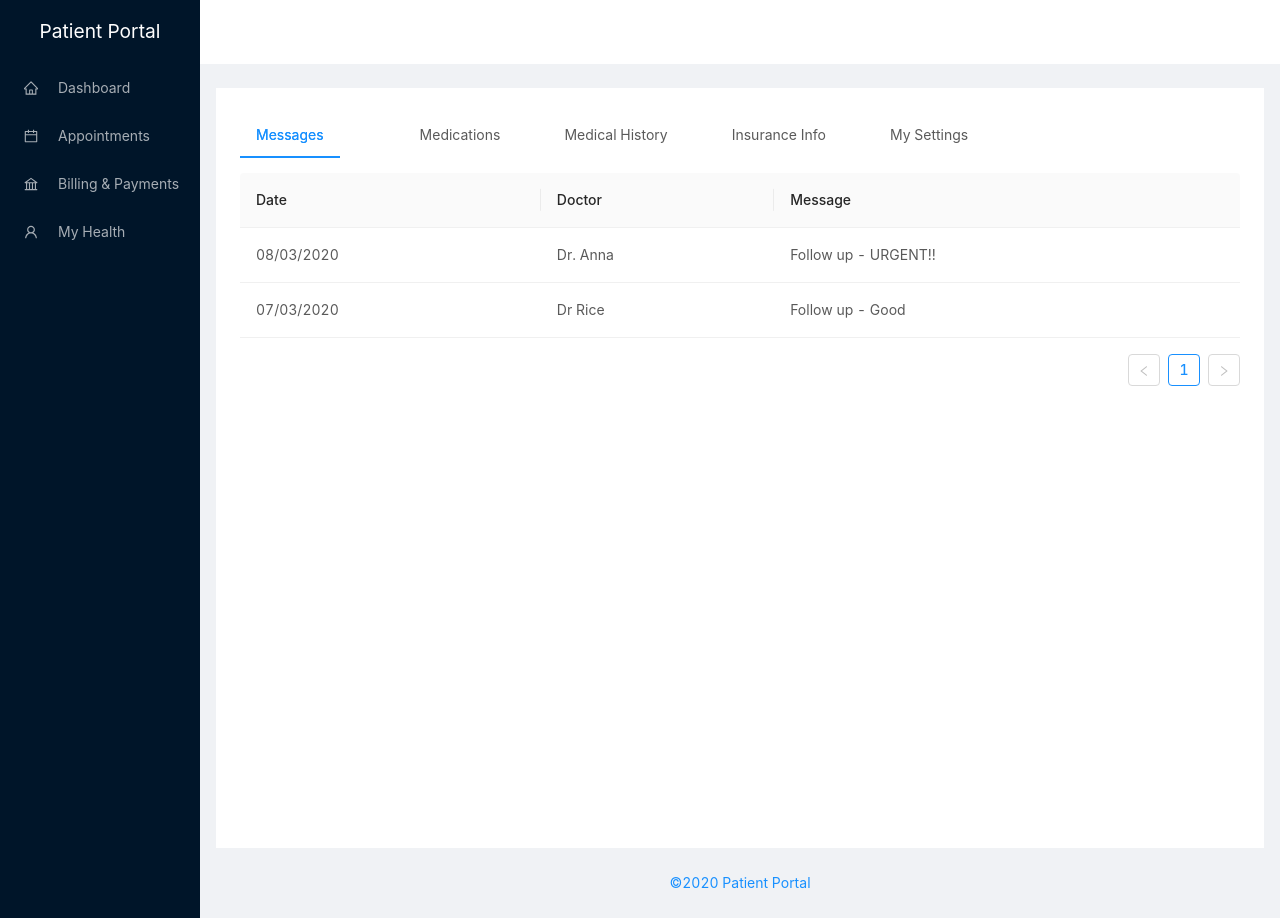
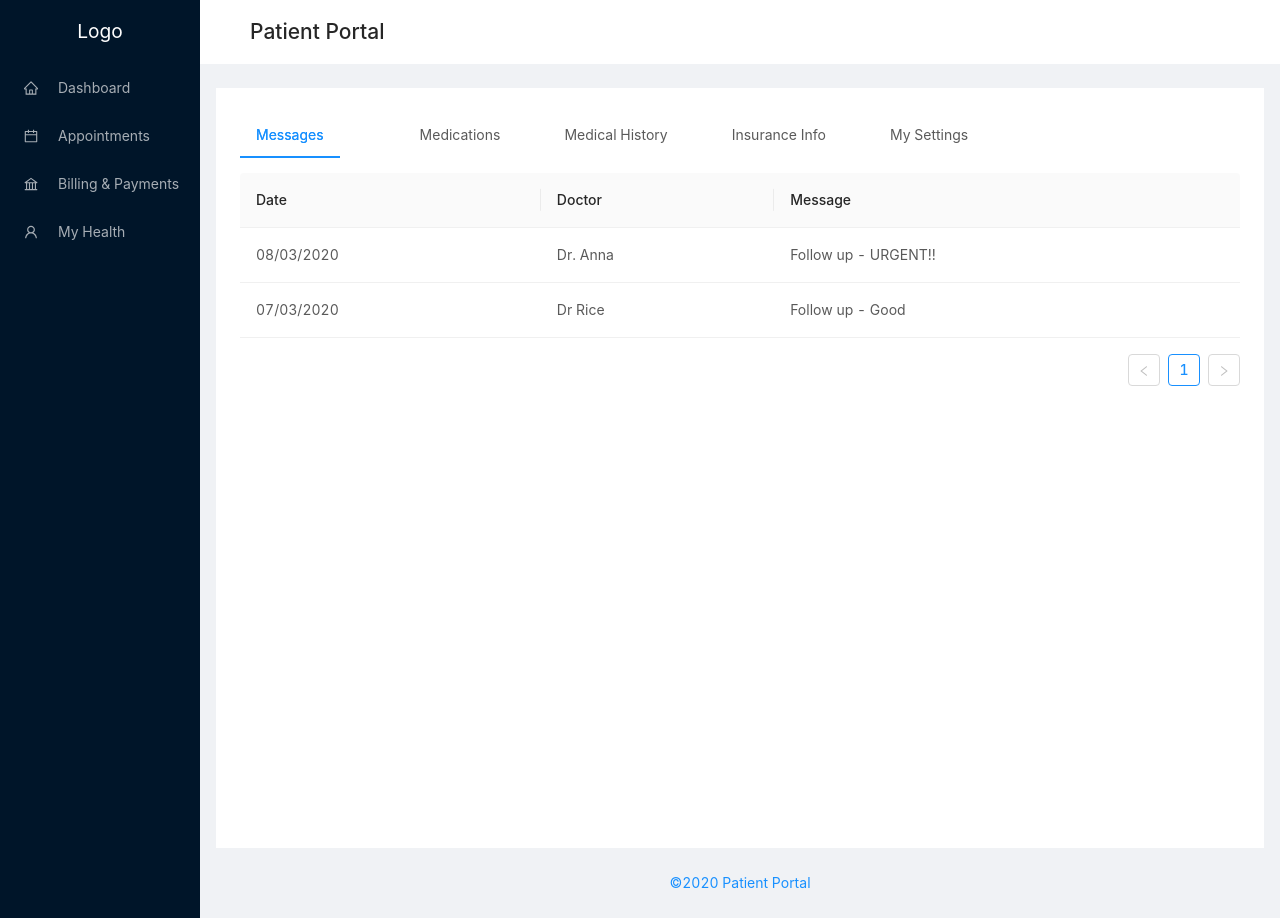
Before and after one commit to mattjaikaran/patient-portal-nextjs, a Next.js app: page /profile in a window 1280 px wide. Built offline with nearby package versions, Linux system fonts and the light colour scheme.

Commit message:
updated stylesheet to scss. updated header and logo section on layout

```diff
--- a/components/layouts/MainLayout/index.js
+++ b/components/layouts/MainLayout/index.js
@@ -11,6 +11,7 @@ const MainLayout = ({ children }) => (
   <Layout>
     <Sider
       breakpoint="lg"
+      className="sider"
       collapsedWidth="0"
       onBreakpoint={broken => {
         console.log(broken)
@@ -19,7 +20,7 @@ const MainLayout = ({ children }) => (
         console.log(collapsed, type)
       }}
     >
-      <div className="logo">Patient Portal</div>
+      <div className="logo">Logo</div>
       <Menu theme="dark" mode="inline">
         <Menu.Item key="1" icon={<HomeOutlined />}>
           <Link href="/dashboard">
@@ -45,8 +46,9 @@ const MainLayout = ({ children }) => (
     </Sider>
     <Layout>
       <Header
-        className="site-layout-sub-header-background"
-        style={{ padding: 0 }} />
+        className="site-layout-sub-header-background">
+        <h2>Patient Portal</h2>
+      </Header>
       <Content style={{ margin: '24px 16px 0' }}>
         <div
           className="site-layout-background"
--- a/components/layouts/MainLayout/style.scss
+++ b/components/layouts/MainLayout/style.scss
@@ -1,3 +1,6 @@
+.ant-layout {
+  .sider {
+    .ant-layout-sider-children {
       .logo {
         height: 32px;
         text-align: center;
@@ -6,16 +9,13 @@
         font-size: 1.2rem;
         color: white;
       }
-
+    }
+  }
   .site-layout-sub-header-background {
-  background: #fff;
+    background-color: #fff;
   }
-
-.ant-layout-sider-children {
-  height: 100vh;
-}
-
   .site-layout-background {
     background: #fff;
     min-height: 760px !important;
   }
+}
```
Lines whose indentation alone changed are shown as unchanged.
